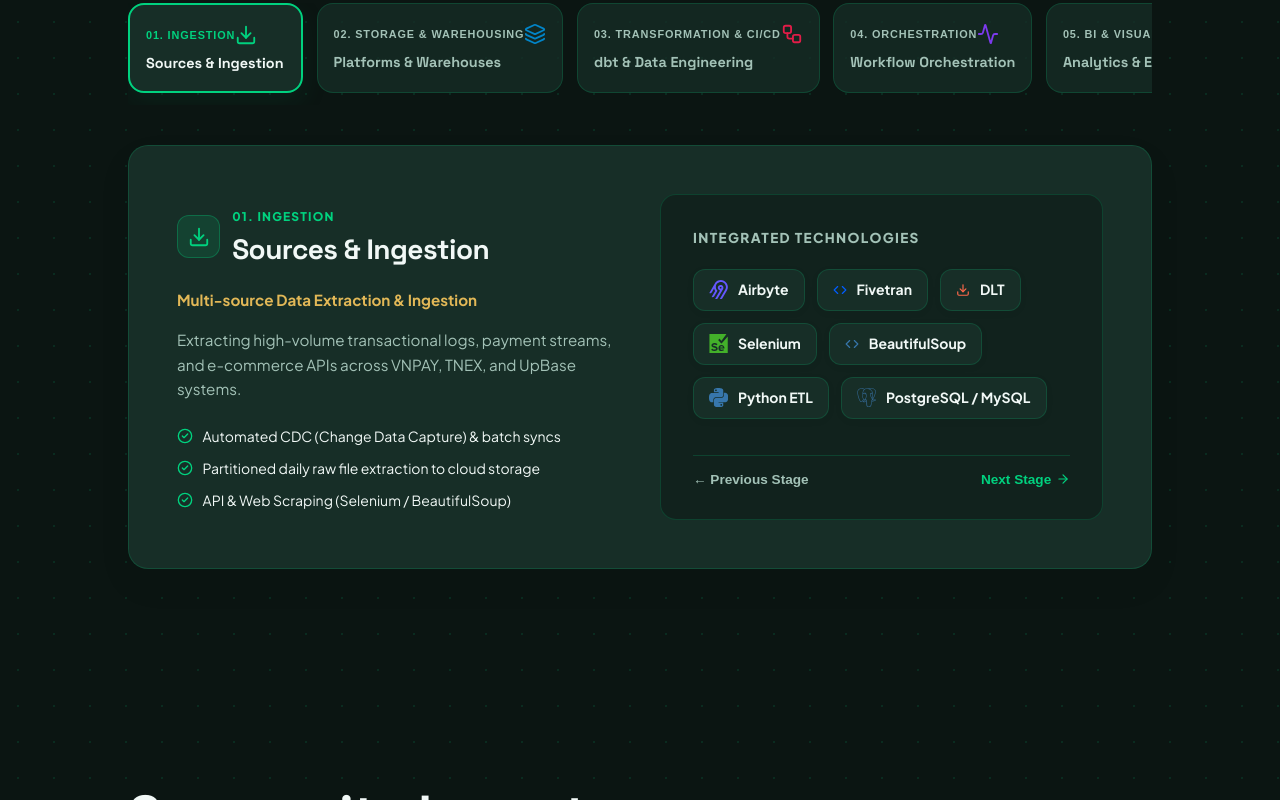
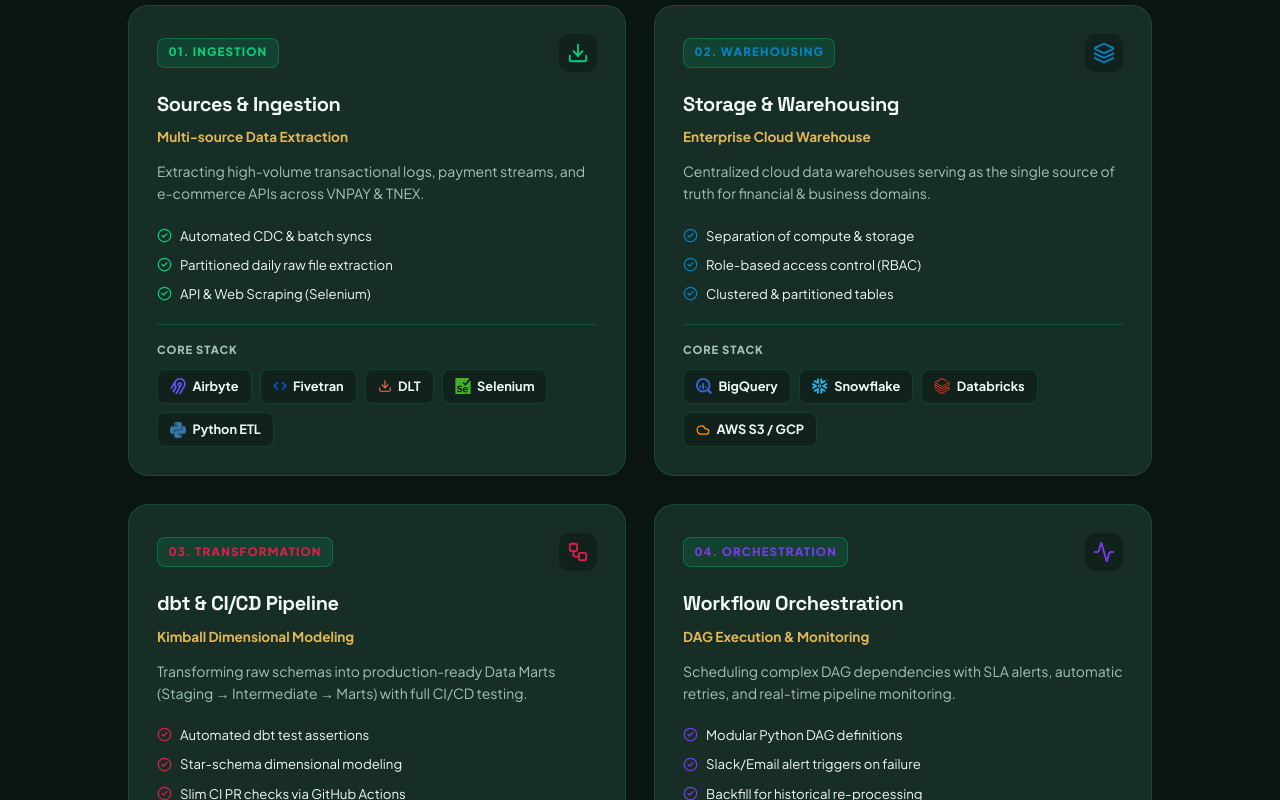
Before and after one commit to tunguyenn99/personal-websites-portfolio, a React (Vite) app: page / in a window 1280 px wide. Shown: the part 4460-5260 px from the top of the page. Built offline with nearby package versions, Linux system fonts and the light colour scheme.

Commit message:
feat(architecture): switch Architecture pipeline section to clear 3x2 Grid layout

```diff
--- a/src/components/ArchitectureFlow.jsx
+++ b/src/components/ArchitectureFlow.jsx
@@ -3,7 +3,7 @@
   Database, Terminal, Cloud, BarChart3, Workflow,
   PieChart, Code, Download, Layers, ShieldCheck,
   Eye, FileText, Layout, Users, ArrowRight, Activity, CheckCircle2,
-  Grid, GitBranch
+  Grid, GitBranch, ArrowUpRight
 } from 'lucide-react';
 import {
   SiPython, SiPostgresql, SiDbt, SiApacheairflow, SiSnowflake,
@@ -14,74 +14,69 @@
 } from 'react-icons/si';
 
 export default function ArchitectureFlow() {
-  const [activeStep, setActiveStep] = useState(0);
+  const [selectedStage, setSelectedStage] = useState(null);
   const [viewMode, setViewMode] = useState('pipeline'); // 'pipeline' | 'matrix'
 
-  // Stage-by-stage pipeline flow
+  // Stage-by-stage pipeline flow (6 stages for 3x2 Grid)
   const flowSteps = [
     {
       id: 'ingestion',
       stage: '01. Ingestion',
       title: 'Sources & Ingestion',
       icon: <Download size={22} color="var(--primary)" />,
+      accentColor: 'var(--primary)',
       tools: [
         { name: 'Airbyte', icon: <SiAirbyte color="#6557FF" /> },
         { name: 'Fivetran', icon: <Code size={14} color="#005DFF" /> },
         { name: 'DLT', icon: <Download size={14} color="#FF694B" /> },
         { name: 'Selenium', icon: <SiSelenium color="#43B02A" /> },
-        { name: 'BeautifulSoup', icon: <Code size={14} color="#3776AB" /> },
         { name: 'Python ETL', icon: <SiPython color="#3776AB" /> },
-        { name: 'PostgreSQL / MySQL', icon: <SiPostgresql color="#336791" /> },
       ],
-      tagline: 'Multi-source Data Extraction & Ingestion',
-      description: 'Extracting high-volume transactional logs, payment streams, and e-commerce APIs across VNPAY, TNEX, and UpBase systems.',
+      tagline: 'Multi-source Data Extraction',
+      description: 'Extracting high-volume transactional logs, payment streams, and e-commerce APIs across VNPAY & TNEX.',
       highlights: [
-        'Automated CDC (Change Data Capture) & batch syncs',
-        'Partitioned daily raw file extraction to cloud storage',
-        'API & Web Scraping (Selenium / BeautifulSoup)'
+        'Automated CDC & batch syncs',
+        'Partitioned daily raw file extraction',
+        'API & Web Scraping (Selenium)'
       ]
     },
     {
       id: 'storage',
-      stage: '02. Storage & Warehousing',
-      title: 'Platforms & Warehouses',
+      stage: '02. Warehousing',
+      title: 'Storage & Warehousing',
       icon: <Layers size={22} color="#0284C7" />,
+      accentColor: '#0284C7',
       tools: [
         { name: 'BigQuery', icon: <SiGooglebigquery color="#3367D6" /> },
         { name: 'Snowflake', icon: <SiSnowflake color="#29B5E8" /> },
         { name: 'Databricks', icon: <SiDatabricks color="#FF3621" /> },
-        { name: 'PostgreSQL', icon: <SiPostgresql color="#336791" /> },
-        { name: 'GCP', icon: <SiGooglecloud color="#4285F4" /> },
-        { name: 'AWS', icon: <Cloud size={14} color="#FF9900" /> },
-        { name: 'Azure', icon: <Cloud size={14} color="#0078D4" /> },
-        { name: 'Supabase', icon: <SiSupabase color="#3ECF8E" /> },
-        { name: 'MongoDB', icon: <SiMongodb color="#13AA52" /> }
+        { name: 'AWS S3 / GCP', icon: <Cloud size={14} color="#FF9900" /> },
       ],
-      tagline: 'Enterprise Cloud Data Warehousing',
-      description: 'Centralized cloud data warehouses serving as the single source of truth for all business and financial analytics domains.',
+      tagline: 'Enterprise Cloud Warehouse',
+      description: 'Centralized cloud data warehouses serving as the single source of truth for financial & business domains.',
       highlights: [
-        'Separation of compute & storage for cost optimization',
-        'Role-based access control (RBAC) & data security',
-        'Clustered & partitioned tables for sub-second query performance'
+        'Separation of compute & storage',
+        'Role-based access control (RBAC)',
+        'Clustered & partitioned tables'
       ]
     },
     {
       id: 'transformation',
-      stage: '03. Transformation & CI/CD',
-      title: 'dbt & Data Engineering',
+      stage: '03. Transformation',
+      title: 'dbt & CI/CD Pipeline',
       icon: <Workflow size={22} color="#E11D48" />,
+      accentColor: '#E11D48',
       tools: [
         { name: 'dbt Core/Cloud', icon: <SiDbt color="#FF694B" /> },
         { name: 'Apache Spark', icon: <SiApachespark color="#E25A1C" /> },
         { name: 'SQL', icon: <SiPostgresql color="#336791" /> },
-        { name: 'Python', icon: <SiPython color="#3776AB" /> },
         { name: 'GitHub Actions', icon: <ShieldCheck size={14} color="var(--primary)" /> },
       ],
-      tagline: 'Kimball Dimensional Modeling & Testing',
+      tagline: 'Kimball Dimensional Modeling',
       description: 'Transforming raw schemas into production-ready Data Marts (Staging → Intermediate → Marts) with full CI/CD testing.',
       highlights: [
-        'Automated dbt test assertions & documentation deployments',
-        'Star-schema & Snowflake dimensional data modeling',
+        'Automated dbt test assertions',
+        'Star-schema dimensional modeling',
         'Slim CI PR checks via GitHub Actions'
       ]
     },
@@ -90,62 +85,59 @@
       stage: '04. Orchestration',
       title: 'Workflow Orchestration',
       icon: <Activity size={22} color="#7C3AED" />,
+      accentColor: '#7C3AED',
       tools: [
         { name: 'Apache Airflow', icon: <SiApacheairflow color="#017CEE" /> },
         { name: 'Astronomer', icon: <Workflow size={14} color="#23D9FF" /> },
         { name: 'Dagster', icon: <Workflow size={14} color="#1890FF" /> },
         { name: 'Kestra', icon: <Workflow size={14} color="#FF6B6B" /> },
-        { name: 'Mage', icon: <Code size={14} color="#9D4EDD" /> }
       ],
       tagline: 'DAG Execution & Monitoring',
       description: 'Scheduling complex DAG dependencies with SLA alerts, automatic retries, and real-time pipeline monitoring.',
       highlights: [
-        'Modular Python DAG definitions & custom operators',
-        'Slack/Email alert triggers on pipeline failure',
-        'Backfill capability for historical data re-processing'
+        'Modular Python DAG definitions',
+        'Slack/Email alert triggers on failure',
+        'Backfill for historical re-processing'
       ]
     },
     {
       id: 'serving',
-      stage: '05. BI & Visualization',
-      title: 'Analytics & Executive Serving',
+      stage: '05. BI & Analytics',
+      title: 'Executive BI & Serving',
       icon: <BarChart3 size={22} color="#059669" />,
+      accentColor: '#059669',
       tools: [
         { name: 'Power BI', icon: <BarChart3 size={14} color="#F2C811" /> },
         { name: 'Looker Studio', icon: <SiLooker color="#4285F4" /> },
         { name: 'Superset', icon: <SiApachesuperset color="#00A2D3" /> },
         { name: 'Metabase', icon: <SiMetabase color="#509EE3" /> },
-        { name: 'GA4 / Analytics', icon: <SiGoogleanalytics color="#E37400" /> },
-        { name: 'SmartLook', icon: <Eye size={14} color="#FF6B35" /> }
       ],
       tagline: 'Actionable Business Intelligence',
-      description: 'Delivering real-time executive dashboards, Cohort retention analysis, and financial KPIs for business decision-makers.',
+      description: 'Delivering real-time executive dashboards, Cohort retention analysis, and financial KPIs for decision-makers.',
       highlights: [
         'Automated semantic model refreshes',
-        'Interactive drill-down reports & executive KPIs',
-        'Self-service analytics for business teams'
+        'Interactive drill-down reports',
+        'Self-service analytics for business'
       ]
     },
     {
       id: 'collaboration',
-      stage: '06. Collaboration & Tools',
-      title: 'Dev Productivity & Ops',
+      stage: '06. Dev & Ops',
+      title: 'Productivity & Collaboration',
       icon: <Users size={22} color="#D97706" />,
+      accentColor: '#D97706',
       tools: [
         { name: 'Jira', icon: <SiJira color="#0052CC" /> },
         { name: 'Confluence', icon: <SiConfluence color="#0052CC" /> },
         { name: 'Figma', icon: <SiFigma color="#F24E1E" /> },
         { name: 'VS Code', icon: <Code size={14} color="#007ACC" /> },
-        { name: 'DBeaver', icon: <SiDbeaver color="#382923" /> },
-        { name: 'Excel', icon: <FileText size={14} color="#217346" /> },
-        { name: 'Notion', icon: <SiNotion color="#000000" /> }
       ],
       tagline: 'Cross-functional Agile Workflow',
       description: 'Utilizing modern developer tooling, documentation standards, and agile collaboration platforms for team efficiency.',
       highlights: [
-        'Agile sprint planning with Jira & Confluence',
-        'UI/UX wireframing for BI dashboards with Figma',
-        'Clean documentation in Notion & Markdown'
+        'Agile sprint planning with Jira',
+        'UI/UX wireframing for dashboards',
+        'Clean documentation in Notion/Docs'
       ]
     }
   ];
@@ -245,7 +237,7 @@
             Data Architecture & Tech Stack
           </h2>
           <p style={{ color: 'var(--text-muted)', maxWidth: '680px', margin: '0 auto', fontSize: '1.05rem' }}>
-            An interactive blueprint of how my data pipelines flow, integrated with my full production technology stack.
+            An end-to-end overview of how my data pipelines flow, integrated with my full production technology stack.
           </p>
 
           {/* Mode Switcher Buttons */}
@@ -258,20 +250,20 @@
               onClick={() => setViewMode('pipeline')}
               style={{
                 display: 'flex', alignItems: 'center', gap: '0.5rem',
-                padding: '0.5rem 1.25rem', borderRadius: '9999px',
+                padding: '0.55rem 1.35rem', borderRadius: '9999px',
                 border: 'none',
                 background: viewMode === 'pipeline' ? 'var(--primary)' : 'transparent',
                 color: viewMode === 'pipeline' ? 'var(--on-primary)' : 'var(--text-muted)',
                 cursor: 'pointer', fontWeight: 700, fontSize: '0.85rem', transition: 'all 0.3s'
               }}
             >
-              <GitBranch size={16} /> Pipeline Stage Explorer
+              <GitBranch size={16} /> 3x2 Architecture Pipeline Grid
             </button>
             <button
               onClick={() => setViewMode('matrix')}
               style={{
                 display: 'flex', alignItems: 'center', gap: '0.5rem',
-                padding: '0.5rem 1.25rem', borderRadius: '9999px',
+                padding: '0.55rem 1.35rem', borderRadius: '9999px',
                 border: 'none',
                 background: viewMode === 'matrix' ? 'var(--primary)' : 'transparent',
                 color: viewMode === 'matrix' ? 'var(--on-primary)' : 'var(--text-muted)',
@@ -283,149 +275,92 @@
           </div>
         </div>
 
-        {/* View Mode 1: Interactive Pipeline Stage Explorer */}
+        {/* View Mode 1: 3x2 Grid Layout for Pipeline Stages */}
         {viewMode === 'pipeline' && (
-          <div>
-            {/* Pipeline Stage Buttons */}
-            <div className="filter-container" style={{
-              display: 'flex', gap: '0.85rem', overflowX: 'auto', paddingBottom: '0.75rem',
-              marginBottom: '2.5rem', WebkitOverflowScrolling: 'touch'
+          <div style={{
+            display: 'grid',
+            gridTemplateColumns: 'repeat(auto-fit, minmax(min(100%, 340px), 1fr))',
+            gap: '1.75rem'
           }}>
             {flowSteps.map((step, idx) => {
-                const isActive = activeStep === idx;
+              const isSelected = selectedStage === idx;
               return (
-                  <button
+                <div
                   key={step.id}
-                    onClick={() => setActiveStep(idx)}
+                  className="glass-panel"
+                  onClick={() => setSelectedStage(isSelected ? null : idx)}
                   style={{
-                      flex: '0 0 auto',
-                      minWidth: '175px',
-                      padding: '1.15rem 1rem',
-                      borderRadius: '16px',
-                      border: isActive ? '2px solid var(--primary)' : '1px solid var(--outline-low)',
-                      background: isActive ? 'var(--surface-container)' : 'var(--glass-bg)',
-                      color: isActive ? 'var(--text-main)' : 'var(--text-muted)',
-                      cursor: 'pointer',
-                      textAlign: 'left',
-                      transition: 'all 0.3s cubic-bezier(0.16, 1, 0.3, 1)',
-                      boxShadow: isActive ? '0 10px 25px rgba(0, 98, 65, 0.15)' : 'none',
+                    padding: '1.75rem',
+                    border: isSelected ? `2px solid ${step.accentColor}` : '1px solid var(--outline-low)',
+                    background: 'var(--surface-container)',
                     display: 'flex',
                     flexDirection: 'column',
-                      gap: '0.6rem',
-                      position: 'relative'
+                    justify: 'space-between',
+                    cursor: 'pointer',
+                    transition: 'all 0.3s ease',
+                    position: 'relative',
+                    boxShadow: isSelected ? '0 12px 30px rgba(0,0,0,0.12)' : '0 4px 15px rgba(0,0,0,0.03)'
                   }}
                 >
-                    <div style={{ display: 'flex', alignItems: 'center', justifyContent: 'space-between' }}>
-                      <span style={{ fontSize: '0.68rem', fontWeight: 700, textTransform: 'uppercase', letterSpacing: '0.08em', color: isActive ? 'var(--primary)' : 'var(--text-muted)' }}>
+                  <div>
+                    {/* Stage Header Badge & Icon */}
+                    <div style={{ display: 'flex', alignItems: 'center', justifyContent: 'space-between', marginBottom: '1rem' }}>
+                      <span style={{
+                        fontSize: '0.725rem', fontWeight: 800, textTransform: 'uppercase',
+                        letterSpacing: '0.1em', color: step.accentColor, background: 'var(--tag-bg)',
+                        padding: '0.3rem 0.65rem', borderRadius: '8px', border: '1px solid var(--tag-border)'
+                      }}>
                         {step.stage}
                       </span>
+                      <div style={{ padding: '0.5rem', borderRadius: '10px', background: 'var(--surface-low)', display: 'flex' }}>
                         {step.icon}
-                    </div>
-                    <h4 style={{ fontSize: '0.9rem', fontWeight: 700, fontFamily: 'Space Grotesk', lineHeight: 1.2, margin: 0 }}>
-                      {step.title}
-                    </h4>
-                  </button>
-                );
-              })}
-            </div>
-
-            {/* Active Stage Detailed Card */}
-            <div className="glass-panel" style={{
-              padding: 'clamp(2rem, 4vw, 3rem)',
-              border: '1px solid var(--outline-low)',
-              background: 'var(--surface-container)',
-              boxShadow: '0 15px 35px rgba(0,0,0,0.06)'
-            }}>
-              <div style={{
-                display: 'grid',
-                gridTemplateColumns: 'repeat(auto-fit, minmax(min(100%, 300px), 1fr))',
-                gap: '2.5rem',
-                alignItems: 'center'
-              }}>
-                {/* Left Column: Description & Highlights */}
-                <div>
-                  <div style={{ display: 'flex', alignItems: 'center', gap: '0.75rem', marginBottom: '1rem' }}>
-                    <div style={{
-                      padding: '0.6rem', borderRadius: '12px', background: 'var(--tag-bg)',
-                      border: '1px solid var(--tag-border)', display: 'flex'
-                    }}>
-                      {flowSteps[activeStep].icon}
-                    </div>
-                    <div>
-                      <span style={{ fontSize: '0.75rem', fontWeight: 800, color: 'var(--primary)', letterSpacing: '0.1em', textTransform: 'uppercase' }}>
-                        {flowSteps[activeStep].stage}
-                      </span>
-                      <h3 style={{ fontSize: '1.75rem', fontWeight: 800, fontFamily: 'Space Grotesk', margin: 0, color: 'var(--text-main)' }}>
-                        {flowSteps[activeStep].title}
-                      </h3>
                       </div>
                     </div>
 
-                  <p style={{ color: 'var(--secondary)', fontWeight: 700, fontSize: '0.95rem', marginBottom: '1rem' }}>
-                    {flowSteps[activeStep].tagline}
+                    {/* Stage Title & Tagline */}
+                    <h3 style={{ fontSize: '1.25rem', fontWeight: 800, fontFamily: 'Space Grotesk', margin: '0 0 0.4rem 0', color: 'var(--text-main)' }}>
+                      {step.title}
+                    </h3>
+                    <p style={{ fontSize: '0.85rem', fontWeight: 700, color: 'var(--secondary)', marginBottom: '0.85rem' }}>
+                      {step.tagline}
                     </p>
 
-                  <p style={{ color: 'var(--text-muted)', fontSize: '0.95rem', lineHeight: 1.6, marginBottom: '1.5rem' }}>
-                    {flowSteps[activeStep].description}
+                    <p style={{ fontSize: '0.875rem', color: 'var(--text-muted)', lineHeight: 1.55, marginBottom: '1.25rem' }}>
+                      {step.description}
                     </p>
 
-                  <div style={{ display: 'flex', flexDirection: 'column', gap: '0.6rem' }}>
-                    {flowSteps[activeStep].highlights.map((item, hIdx) => (
-                      <div key={hIdx} style={{ display: 'flex', alignItems: 'center', gap: '0.6rem', fontSize: '0.875rem', color: 'var(--text-main)' }}>
-                        <CheckCircle2 size={16} color="var(--primary)" style={{ flexShrink: 0 }} />
-                        <span>{item}</span>
+                    {/* Checklist Highlights */}
+                    <div style={{ display: 'flex', flexDirection: 'column', gap: '0.5rem', marginBottom: '1.25rem' }}>
+                      {step.highlights.map((hItem, hIdx) => (
+                        <div key={hIdx} style={{ display: 'flex', alignItems: 'center', gap: '0.5rem', fontSize: '0.825rem', color: 'var(--text-main)' }}>
+                          <CheckCircle2 size={15} color={step.accentColor} style={{ flexShrink: 0 }} />
+                          <span>{hItem}</span>
                         </div>
                       ))}
                     </div>
                   </div>
 
-                {/* Right Column: Stack Badges for Active Stage */}
-                <div style={{
-                  background: 'var(--surface-low)', padding: '2rem', borderRadius: '16px',
-                  border: '1px solid var(--outline-low)', display: 'flex', flexDirection: 'column', gap: '1.25rem'
+                  {/* Tools Badges Footer */}
+                  <div style={{ borderTop: '1px solid var(--outline-low)', paddingTop: '1rem', marginTop: 'auto' }}>
+                    <span style={{ fontSize: '0.7rem', fontWeight: 800, textTransform: 'uppercase', letterSpacing: '0.08em', color: 'var(--text-muted)', display: 'block', marginBottom: '0.6rem' }}>
+                      Core Stack
+                    </span>
+                    <div style={{ display: 'flex', flexWrap: 'wrap', gap: '0.5rem' }}>
+                      {step.tools.map((tool, tIdx) => (
+                        <div key={tIdx} style={{
+                          display: 'flex', alignItems: 'center', gap: '0.4rem',
+                          padding: '0.4rem 0.75rem', borderRadius: '8px', background: 'var(--surface-low)',
+                          border: '1px solid var(--outline-low)'
                         }}>
-                  <h4 style={{ fontSize: '0.85rem', fontWeight: 800, textTransform: 'uppercase', letterSpacing: '0.1em', color: 'var(--text-muted)', margin: 0 }}>
-                    Integrated Technologies
-                  </h4>
-                  <div style={{ display: 'flex', flexWrap: 'wrap', gap: '0.75rem' }}>
-                    {flowSteps[activeStep].tools.map((tool, tIdx) => (
-                      <div key={tIdx} style={{
-                        display: 'flex', alignItems: 'center', gap: '0.6rem',
-                        padding: '0.55rem 0.95rem', borderRadius: '12px', background: 'var(--surface-container)',
-                        border: '1px solid var(--outline-low)', boxShadow: '0 2px 8px rgba(0,0,0,0.04)'
-                      }}>
-                        <span style={{ fontSize: '1.2rem', display: 'flex' }}>{tool.icon}</span>
-                        <span style={{ fontSize: '0.875rem', fontWeight: 700, color: 'var(--text-main)' }}>{tool.name}</span>
+                          <span style={{ fontSize: '1rem', display: 'flex' }}>{tool.icon}</span>
+                          <span style={{ fontSize: '0.8rem', fontWeight: 700, color: 'var(--text-main)' }}>{tool.name}</span>
                         </div>
                       ))}
                     </div>
-
-                  <div style={{
-                    marginTop: '1rem', paddingTop: '1rem', borderTop: '1px solid var(--outline-low)',
-                    display: 'flex', justifyContent: 'space-between', alignItems: 'center'
-                  }}>
-                    <button
-                      onClick={() => setActiveStep((prev) => (prev > 0 ? prev - 1 : flowSteps.length - 1))}
-                      style={{
-                        background: 'none', border: 'none', color: 'var(--text-muted)',
-                        cursor: 'pointer', fontWeight: 600, fontSize: '0.85rem'
-                      }}
-                    >
-                      ← Previous Stage
-                    </button>
-                    <button
-                      onClick={() => setActiveStep((prev) => (prev < flowSteps.length - 1 ? prev + 1 : 0))}
-                      style={{
-                        background: 'none', border: 'none', color: 'var(--primary)',
-                        cursor: 'pointer', fontWeight: 700, fontSize: '0.85rem', display: 'flex', alignItems: 'center', gap: '0.3rem'
-                      }}
-                    >
-                      Next Stage <ArrowRight size={14} />
-                    </button>
                   </div>
                 </div>
-              </div>
-            </div>
+              );
+            })}
           </div>
         )}
 
@@ -434,7 +369,7 @@
           <div style={{
             display: 'grid',
             gridTemplateColumns: 'repeat(auto-fit, minmax(min(100%, 340px), 1fr))',
-            gap: '2rem'
+            gap: '1.75rem'
           }}>
             {techCategories.map((group, gIdx) => (
               <div key={gIdx} className="glass-panel" style={{
```
Lines whose indentation alone changed are shown as unchanged.
